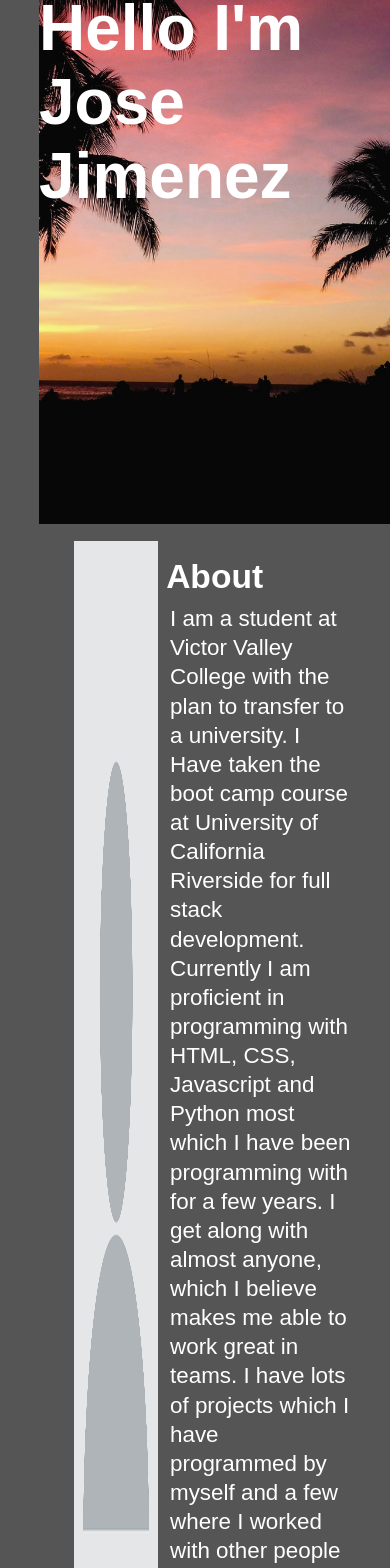
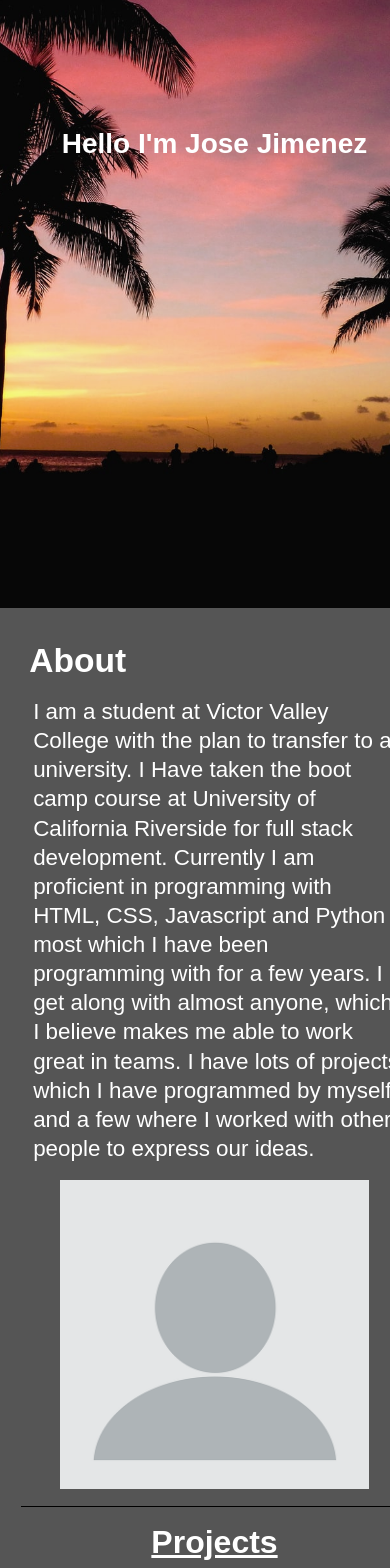
Before and after one commit to JoseJ55/react-protfolio-v3, a React (Create React App) app: page / in a window 390 px wide. Shown: the part 320-1888 px from the top of the page. Built offline with nearby package versions, Linux system fonts and the light colour scheme.

Commit message:
finish main page responsiveness

```diff
--- a/src/components/About/style.css
+++ b/src/components/About/style.css
@@ -26,3 +26,20 @@
     padding: 0 1vw;
     line-height: 130%;
 }
+
+@media only screen and (max-width: 1100px) {
+    #about {
+        width: 90%;
+        flex-direction: column-reverse;
+    }
+    #aboutText{font-size: 180%;}
+    #aboutPara{padding: 1vh 1vw;}
+    #aboutImage{
+        width: 80%;
+        margin: auto;
+    }
+}
+
+@media only screen and (max-width: 500px){
+    #aboutText{font-size: 100%;}
+}
--- a/src/components/Contact/style.css
+++ b/src/components/Contact/style.css
@@ -2,6 +2,7 @@
     width: 80%;
     margin: auto;
     border-top: .1rem black solid;
+    border-bottom: .1rem black solid;
     display: flex;
     flex-direction: column;
     padding: 1vh 0;
@@ -35,3 +36,14 @@
     color: black;
     text-decoration: none;
 }
+
+@media only screen and (max-width: 1100px){
+    #contact{width: 90%;}
+    #contactTitle{font-size: 300%;}
+    #contactArea{width: 85%;}
+    #contactArea p{font-size: 250%;}
+}
+@media only screen and (max-width: 500px){
+    #contactTitle{font-size: 200%;}
+    #contactArea p{font-size: 120%;}
+}
--- a/src/components/Header/style.css
+++ b/src/components/Header/style.css
@@ -26,3 +26,17 @@
     font-size: 400%;
     opacity: 1;
 }
+
+@media only screen and (max-width: 1100px) {
+    #header {
+        width: 100%;
+    }
+    #webTitle {
+        font-size: 400%;
+    }
+}
+
+@media only screen and (max-width: 500px) {
+    #header {height: 110vh;}
+    #webTitle {font-size: 175%;}
+}
--- a/src/components/Navbar/style.css
+++ b/src/components/Navbar/style.css
@@ -76,12 +76,15 @@
     padding: 3vh 0;
 }
 
-@media only screen and (max-width: 1000px) {
+@media only screen and (max-width: 1100px) {
     #navRes {
         display: flex;
+        width: 100%;
     }
+    #nav {display: none;}
+    #btnResLink a {font-size: 300%;}
+}
 
-    #nav {
-        display: none;
-    }
+@media only screen and (max-width: 500px) {
+    #btnResLink a {font-size: 200%;}
 }
--- a/src/components/ProjectCard/style.css
+++ b/src/components/ProjectCard/style.css
@@ -22,3 +22,11 @@
     background-repeat: no-repeat;
     background-size: cover;
 }
+
+@media only screen and (max-width: 1100px){
+    .project{font-size: 300%;}
+
+}
+@media only screen and (max-width: 500px){
+    .project{font-size: 150%;}
+}
--- a/src/components/Projects/style.css
+++ b/src/components/Projects/style.css
@@ -14,3 +14,13 @@
     text-align: center;
     padding: 1vh 0;text-decoration: underline;
 }
+
+@media only screen and (max-width: 1100px){
+    #projects {width: 90%;}
+    #projectsTitle {font-size: 350%;}
+}
+
+@media only screen and (max-width: 500px){
+    #projects {width: 90%;}
+    #projectsTitle {font-size: 200%;}
+}
--- a/src/components/Resume/style.css
+++ b/src/components/Resume/style.css
@@ -24,3 +24,15 @@
 #resumeArea p{
     font-size: 150%;
 }
+
+@media only screen and (max-width: 1100px){
+    #resume{width: 95%;}
+    #resumeTitle{font-size: 300%;}
+    #resumeArea{width: 90%;}
+    #resume p{font-size: 250%;}
+}
+@media only screen and (max-width: 500px){
+    #resume{width: 90%;}
+    #resumeTitle{font-size: 200%;}
+    #resume p{font-size: 150%;}
+}
--- a/src/pages/style.css
+++ b/src/pages/style.css
@@ -15,6 +15,10 @@ body{
     background-color: var(--background-color);
 }
 
+.contain {
+    width: 100%;
+}
+
 .homeNavbar {
     width: 10%;
 }
@@ -25,3 +29,19 @@ body{
     display: flex;
     flex-direction: column;
 }
+
+@media only screen and (max-width: 1100px) {
+    .homeBody {
+        width: 100%;
+        float:left;
+    }
+    .homeNavbar{width: 0;}
+}
+
+@media only screen and (max-width: 500px) {
+    .homeBody {
+        width: 110%;
+        float: left;
+    }
+    .homeNavbar{width: 0;}
+}
```
